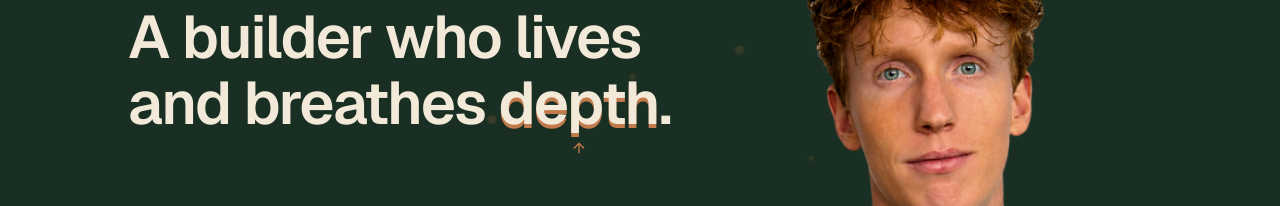
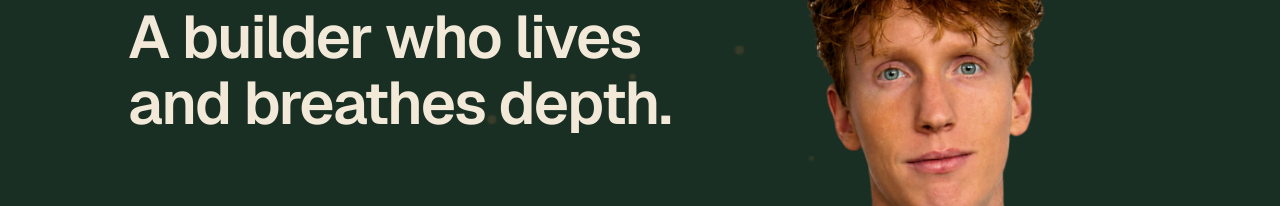
Before and after one commit to CasonL/CasonsPortfolio, a Next.js app: page / in a window 1280 px wide. Shown: the part 276-482 px from the top of the page. Built offline with nearby package versions, Linux system fonts and the light colour scheme.

Commit message:
Remove depth word animation and pointing arrow

```diff
--- a/app/sections/Hero.tsx
+++ b/app/sections/Hero.tsx
@@ -70,28 +70,8 @@ export function Hero({ setBackgroundPaused }: { setBackgroundPaused?: (paused: b
   const body  = "text-balance text-4xl font-semibold leading-[1.1] tracking-tight text-cream-100 md:text-5xl lg:text-6xl";
 
   const depthButton = (
-    <span className="relative inline-block align-bottom">
-      <motion.span
-        onClick={scrollToWork}
-        className="pointer-events-auto inline-block cursor-pointer text-cream-100"
-        animate={{ y: [0, -2, 0], textShadow: ["0 4px 0 #c17a4b", "0 6px 0 #c17a4b", "0 4px 0 #c17a4b"] }}
-        transition={{ duration: 0.13, repeat: Infinity, repeatDelay: 1.9, ease: [0.22, 1, 0.36, 1] }}
-        whileHover={{ y: 2, textShadow: "0 2px 0 #c17a4b" }}
-        whileTap={{ y: 4, textShadow: "0 0 0 #c17a4b" }}
-      >
-        depth
-      </motion.span>
-      <motion.span
-        className="absolute left-1/2 top-full block -translate-x-1/2 pt-1 text-terracotta-500"
-        animate={{ y: [0, 3, 0] }}
-        transition={{ duration: 1, repeat: Infinity, repeatDelay: 0.5, ease: "easeInOut" }}
-        aria-hidden="true"
-      >
-        <svg width="16" height="16" viewBox="0 0 24 24" fill="none" stroke="currentColor" strokeWidth="2" strokeLinecap="round" strokeLinejoin="round">
-          <path d="M12 19V5" />
-          <path d="M5 12l7-7 7 7" />
-        </svg>
-      </motion.span>
+    <span className="inline-block text-cream-100">
+      depth
     </span>
   );
 
```
